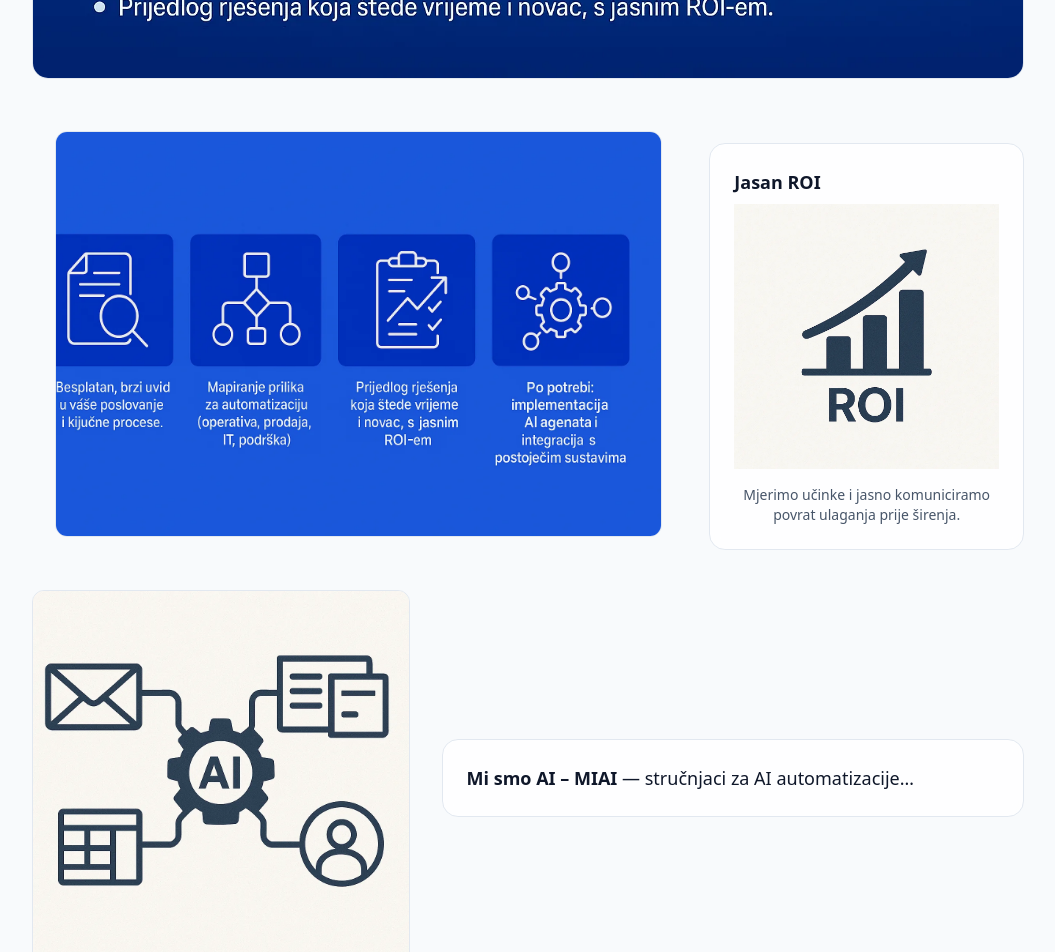
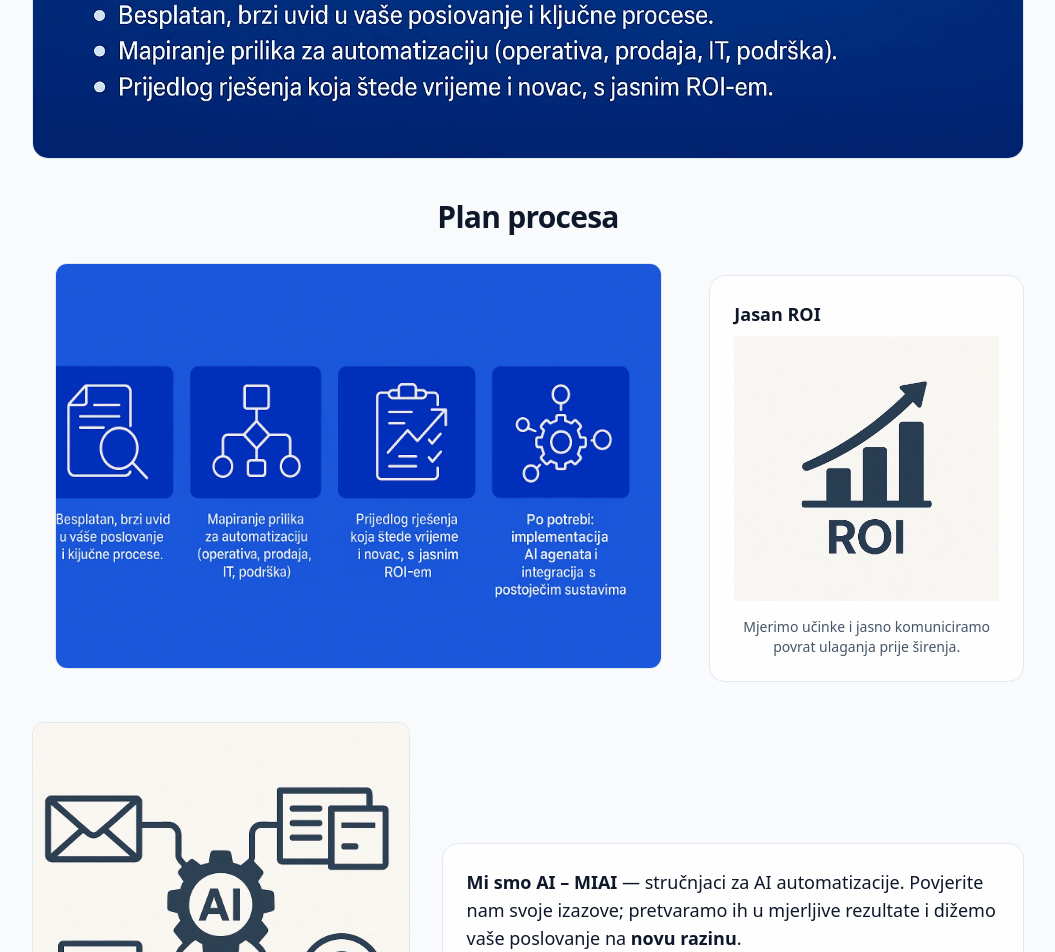
Before and after one commit to Weparche/Webovi, a React (Vite) app: page /o-nama in a window 1280 px wide. Shown: the part 1400-2352 px from the top of the page, without its empty margins (112-1167 px from the left). Built offline with nearby package versions, Linux system fonts and the light colour scheme.

Commit message:
animacije

```diff
--- a/src/pages/ONama.tsx
+++ b/src/pages/ONama.tsx
@@ -7,47 +7,6 @@ import miai1 from "../assets/miai-headline.webp";
 import miai2 from "../assets/miai-ikone-red.webp";
 import miai3 from "../assets/miai-roi.webp";
 import miai4 from "../assets/miai-ai-integrations.webp";
-import { motion, useReducedMotion, useInView } from "framer-motion";
-import { useRef } from "react";
-
-
-function Reveal({
-  children,
-  from = "left",      // "left" | "right"
-  delay = 0,          // s (samo dodatni delay; inView triger je scroll)
-  className = "",
-}: {
-  children: React.ReactNode;
-  from?: "left" | "right";
-  delay?: number;
-  className?: string;
-}) {
-  const prefersReduced = useReducedMotion();
-  const ref = useRef<HTMLDivElement | null>(null);
-  const inView = useInView(ref, { once: true, margin: "-10% 0px -10% 0px" });
-
-  const xFrom = from === "left" ? -80 : 80;
-
-  const initial = prefersReduced ? { opacity: 1 } : { opacity: 0, x: xFrom };
-  const animate =
-    prefersReduced
-      ? { opacity: 1 }
-      : (inView ? { opacity: 1, x: 0 } : initial);
-
-  return (
-    <motion.div
-      ref={ref}
-      className={className}
-      initial={initial}
-      animate={animate}
-      transition={{ delay, duration: 0.6, ease: [0.22, 1, 0.36, 1] }}
-    >
-      {children}
-    </motion.div>
-  );
-}
-
-
 export default function ONama() {
   const [dark, setDark] = useState(false);
 
@@ -116,16 +75,14 @@ export default function ONama() {
       <Header dark={dark} setDark={setDark} />
 
       <main className="mx-auto max-w-5xl px-4 py-10 space-y-10">
-        {/* HERO */}
+        {/* HERO s pozadinskom ilustracijom */}
         <section className="relative overflow-hidden rounded-2xl border border-slate-200 dark:border-slate-800">
-  <Reveal from="left" delay={1}>
           <img
-      src={miai}
+            src={miai}            // (neurons + skyline, “Mi smo AI…”)
             alt="MIAI — tim za pametnu automatizaciju"
             loading="eager"
             className="w-full h-70 sm:h-86 object-cover object-center opacity-95 dark:opacity-90"
           />
-  </Reveal>
           <div className="absolute inset-0 bg-gradient-to-t from-white/70 via-white/10 to-transparent dark:from-slate-950/70" />
           <div className="absolute inset-x-0 bottom-0 p-6 sm:p-8">
             <h1 className="text-3xl sm:text-4xl font-extrabold tracking-tight">MIAI</h1>
@@ -135,19 +92,25 @@ export default function ONama() {
           </div>
         </section>
 
-        {/* HEADLINE */}
+        {/* Naslov odmah nakon hero-a */}
+        <header className="text-center">
+          <h1 className="text-3xl sm:text-4xl font-extrabold tracking-tight">O nama</h1>
+        </header>
+
+        {/* HEADLINE slika preko cijele širine + tekst ispod slike */}
         <section className="space-y-4">
-  <Reveal from="right">
           <img
             src={miai1}
             alt="AI kompetencije i učinci — headline"
             loading="lazy"
             className="w-full rounded-2xl border border-slate-200 dark:border-slate-800"
           />
-  </Reveal>
+          {/* <p className="text-lg leading-relaxed text-slate-800 dark:text-slate-200">
+            Uz najnovije mogućnosti umjetne inteligencije (AI), ovaj učinak postaje još
+            izraženiji: spajamo domensko znanje, podatke i alate kako bismo vaše procese
+            učinili <strong>bržima, sigurnijima i isplativijima</strong>.
+          </p> */}
         </section>
-
-
 
         {/* Što dobivate / Zašto MIAI */}
         {/* <section className="grid gap-6 md:grid-cols-2">
@@ -180,10 +143,14 @@ export default function ONama() {
           </Card>
         </section> */}
 
-        {/* Proces + ROI */}
+        {/* PLAN PROCESA */}
+        <section className="space-y-4">
+          <h2 className="text-center text-2xl sm:text-3xl font-bold tracking-tight">Plan procesa</h2>
+
+          {/* Proces (smanjeno ~30%) + ROI u istoj ravnini */}
           <div className="grid gap-6 md:grid-cols-3 md:items-center space-y-6">
+            {/* Lijevo: procesna slika umanjena na 70% širine kolone, centrirana */}
             <div className="md:col-span-2">
-    <Reveal from="left">
               <div className="w-full">
                 <img
                   src={miai2}
@@ -192,11 +159,10 @@ export default function ONama() {
                   className="w-full sm:w-[93%] mx-auto rounded-xl border border-slate-200 dark:border-slate-800"
                 />
               </div>
-    </Reveal>
             </div>
 
-  <Reveal from="right" className="md:col-span-1 self-center">
-    <Card>
+            {/* Desno: ROI kartica — poravnata u istoj ravnini s procesnom sekcijom */}
+            <Card className="md:col-span-1 self-center">
               <CardHeader className="pb-2">
                 <CardTitle>Jasan ROI</CardTitle>
               </CardHeader>
@@ -212,27 +178,7 @@ export default function ONama() {
                 </p>
               </CardContent>
             </Card>
-  </Reveal>
           </div>
-
-{/* Integracije */}
-<section className="grid gap-8 md:grid-cols-5 items-center">
-  <Reveal from="left" className="md:col-span-2">
-    <img
-      src={miai4}
-      alt="AI agenti povezani na e-mail, tablice, ERP i CRM"
-      loading="lazy"
-      className="w-full rounded-xl border border-slate-200 dark:border-slate-800"
-    />
-  </Reveal>
-
-  <Card className="md:col-span-3">
-    <CardContent className="pt-6">
-      <p className="text-lg">
-        <strong>Mi smo AI – MIAI</strong> — stručnjaci za AI automatizacije…
-      </p>
-    </CardContent>
-  </Card>
         </section>
 
         {/* Integracije AI agenata + završna poruka (ostavljeno kao prije) */}
```
Lines whose indentation alone changed are shown as unchanged.
